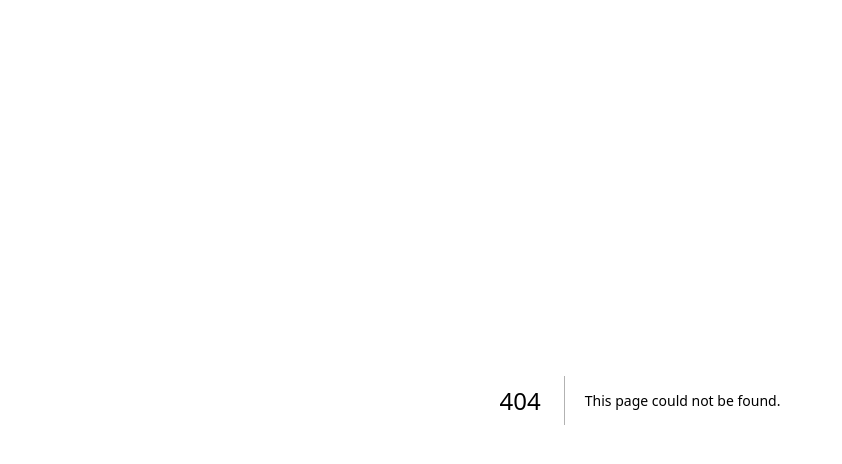
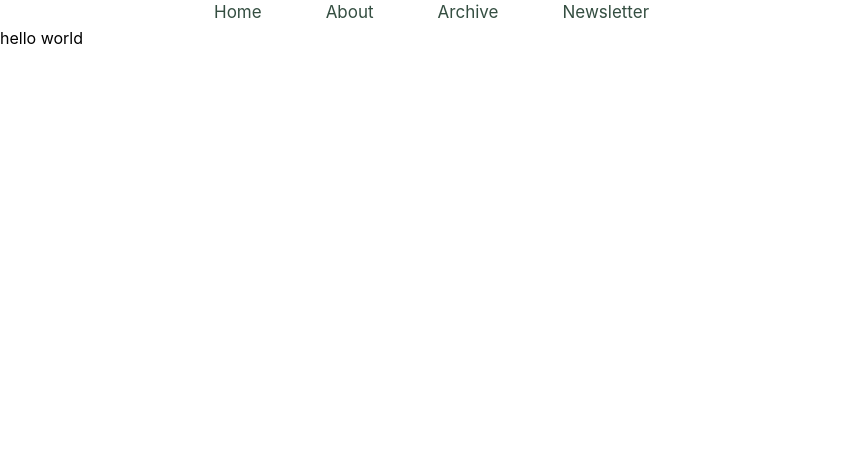
Before and after one commit to The-True-Hooha/emerald, a Next.js app: page /file in a window 1280 px wide. Before the commit this address had no page. Shown: the top 464 px of the page, without its empty margins (0-842 px from the left). Built offline with nearby package versions, Linux system fonts and the light colour scheme.

Commit message:
refactor: add test ui changes

```diff
--- /dev/null
+++ b/components/footer/footer.js
@@ -0,0 +1,7 @@
+export default function Footer(){
+    return(
+        <div>
+
+        </div>
+    )
+}
--- /dev/null
+++ b/components/head/navbar.js
@@ -0,0 +1,34 @@
+import Link from 'next/link'
+export default function Navbar(){
+    return(
+        <header>
+            <nav>
+                <div className="pr-[20px]">
+                    <ul className="hidden md:flex lg:pl-[150px] font-oxygen text-[#344e41] text-[17px]">
+                        <li className="md:ml-16 cursor-pointer">
+                            <Link href="/">
+                                Home
+                            </Link>
+                        </li>
+                        <li className="md:ml-16 cursor-pointer">
+                            <Link href="/about">
+                                About
+                            </Link>
+                        </li>
+                        <li className="md:ml-16 cursor-pointer">
+                            <Link href="/archive">
+                                Archive
+                            </Link>
+                        </li>
+                        <li className="md:ml-16 cursor-pointer">
+                            <Link href="/newsletter">
+                                Newsletter
+                            </Link>
+                        </li>
+                    </ul>
+                </div>
+            </nav>
+        </header>
+
+    )
+}
--- /dev/null
+++ b/components/layout/layout.js
@@ -0,0 +1,13 @@
+import Navbar from "../Head/Navbar"
+import Footer from "../Footer/Footer"
+
+
+export default function Layout({ children }){
+    return(
+        <div>
+            <Navbar/>
+            <main className="h-full w-full">{children}</main>
+            <Footer/>
+        </div>
+    )
+}
--- a/pages/_app.js
+++ b/pages/_app.js
@@ -1,7 +1,12 @@
 import '../styles/globals.css'
+import Layout from '../components/layout/layout'
 
 function MyApp({ Component, pageProps }) {
-  return <Component {...pageProps} />
+  return (
+    <Layout>
+      <Component {...pageProps} />
+    </Layout>
+  )
 }
 
 export default MyApp
--- /dev/null
+++ b/pages/file.js
@@ -0,0 +1,7 @@
+export default function FilePage(){
+    return(
+        <div>
+            hello world
+        </div>
+    )
+}
```
